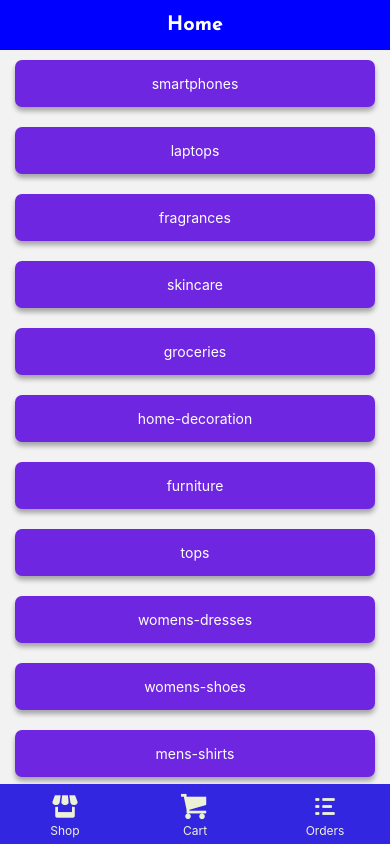
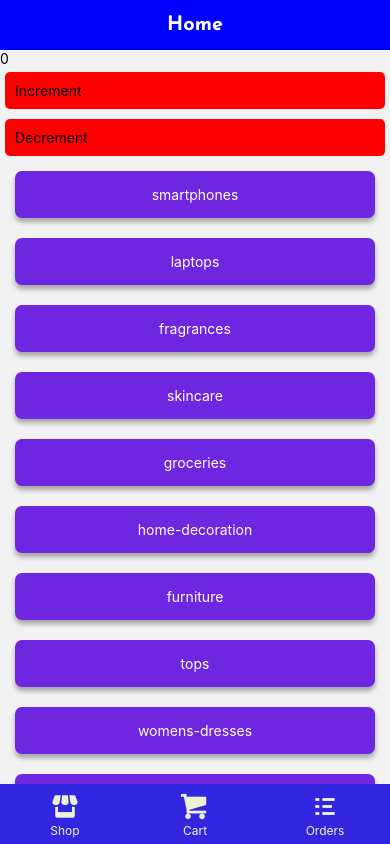
Before and after one commit to Faradar/Ludotienda, a React Native app: screen /Home in a window 390 px wide. Built offline with nearby package versions, Linux system fonts and the light colour scheme.

Commit message:
clase11 v1

```diff
--- a/package.json
+++ b/package.json
@@ -13,6 +13,7 @@
     "@react-navigation/bottom-tabs": "^7.2.0",
     "@react-navigation/native": "^7.0.14",
     "@react-navigation/native-stack": "^7.2.0",
+    "@reduxjs/toolkit": "^2.5.0",
     "expo": "^52.0.23",
     "expo-font": "^13.0.2",
     "expo-status-bar": "~2.0.0",
@@ -21,7 +22,8 @@
     "react-native": "0.76.5",
     "react-native-safe-area-context": "4.12.0",
     "react-native-screens": "~4.4.0",
-    "react-native-web": "~0.19.13"
+    "react-native-web": "~0.19.13",
+    "react-redux": "^9.2.0"
   },
   "devDependencies": {
     "@babel/core": "^7.20.0"
--- /dev/null
+++ b/src/components/Counter.js
@@ -0,0 +1,31 @@
+import { StyleSheet, Text, View, Pressable } from "react-native";
+import { useState } from "react";
+
+const Counter = () => {
+  const [count, setCount] = useState(0);
+
+  return (
+    <View>
+      <Text>{count}</Text>
+      <View>
+        <Pressable onPress={() => setCount(count + 1)} style={styles.button}>
+          <Text>Increment</Text>
+        </Pressable>
+        <Pressable onPress={() => setCount(count - 1)} style={styles.button}>
+          <Text>Decrement</Text>
+        </Pressable>
+      </View>
+    </View>
+  );
+};
+
+export default Counter;
+
+const styles = StyleSheet.create({
+  button: {
+    backgroundColor: "red",
+    padding: 10,
+    margin: 5,
+    borderRadius: 5,
+  },
+});
--- a/src/screens/Home.js
+++ b/src/screens/Home.js
@@ -1,9 +1,11 @@
 import { StyleSheet, View } from "react-native";
 import Categories from "../components/Categories";
+import Counter from "../components/Counter";
 
 const Home = () => {
   return (
     <View style={styles.container}>
+      <Counter />
       <Categories />
     </View>
   );
```
Also changed, not shown: 1 other file (tests, documents, lock files or other folders).
